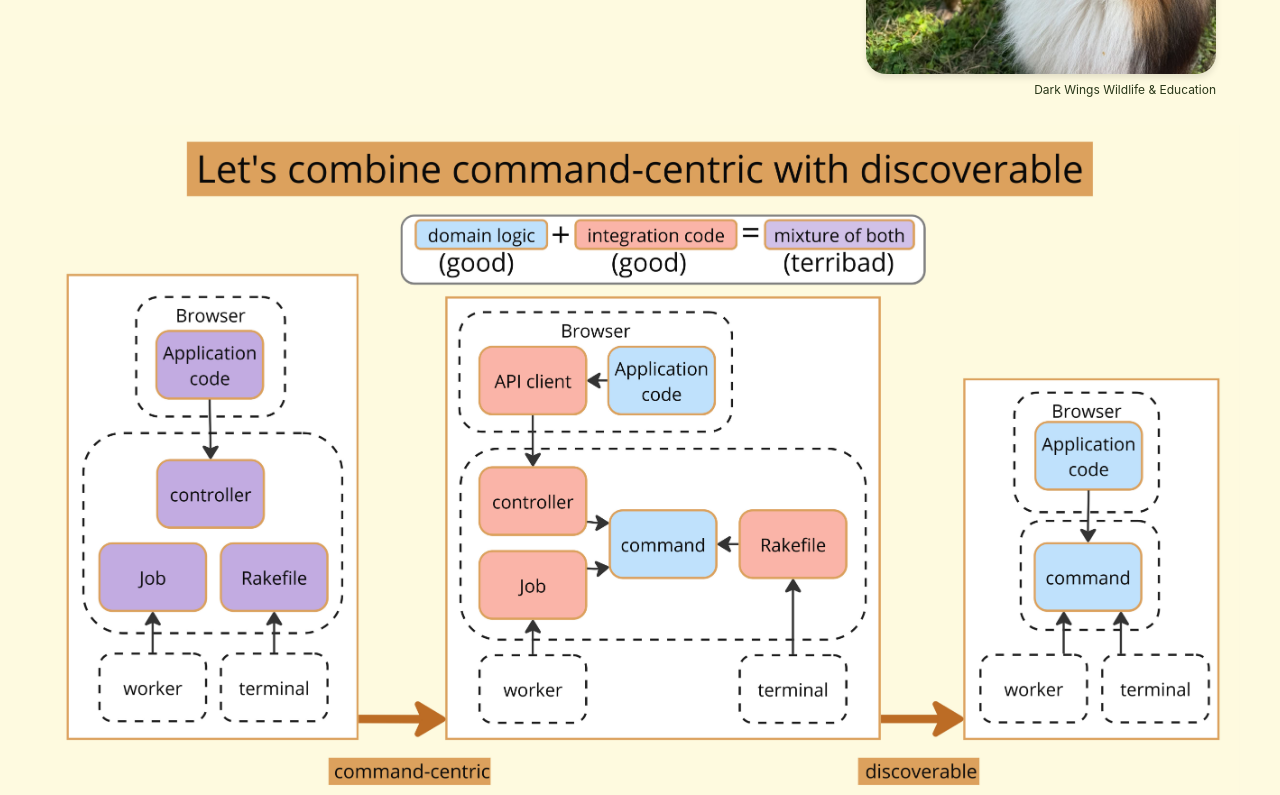
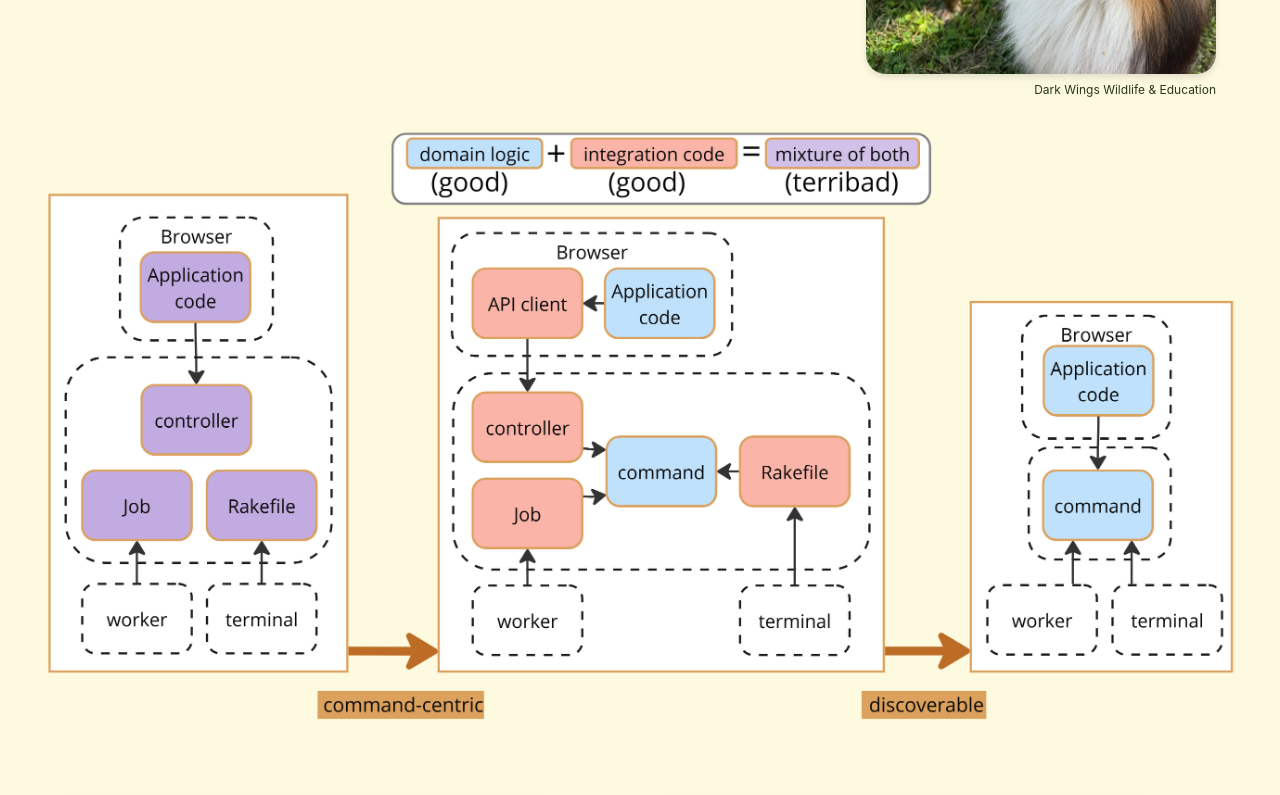
Before and after one commit to foobara/foobara-www, a React (Create React App) app: page / in a window 1280 px wide. Shown: the part 1520-2315 px from the top of the page. Built offline with nearby package versions, Linux system fonts and the light colour scheme; the HTML template or start-up script is replaced by a standard one.

Commit message:
Remove header from cc_plus_discoverable.jpg

```diff
--- a/src/Home.tsx
+++ b/src/Home.tsx
@@ -35,7 +35,7 @@ function Home () {
       <section className="diagram-section">
         <div className="diagram-container">
           <img
-            src="/cc_plus_discoverable.jpg"
+            src="images/cc_plus_discoverable2.jpg"
             alt="Diagram showing how Foobara combines command-centric approach with discoverability"
             className="diagram-image"
           />
```
Also changed, not shown: public/cc_plus_discoverable.jpg (deleted), public/images/cc_plus_discoverable2.jpg (added).
